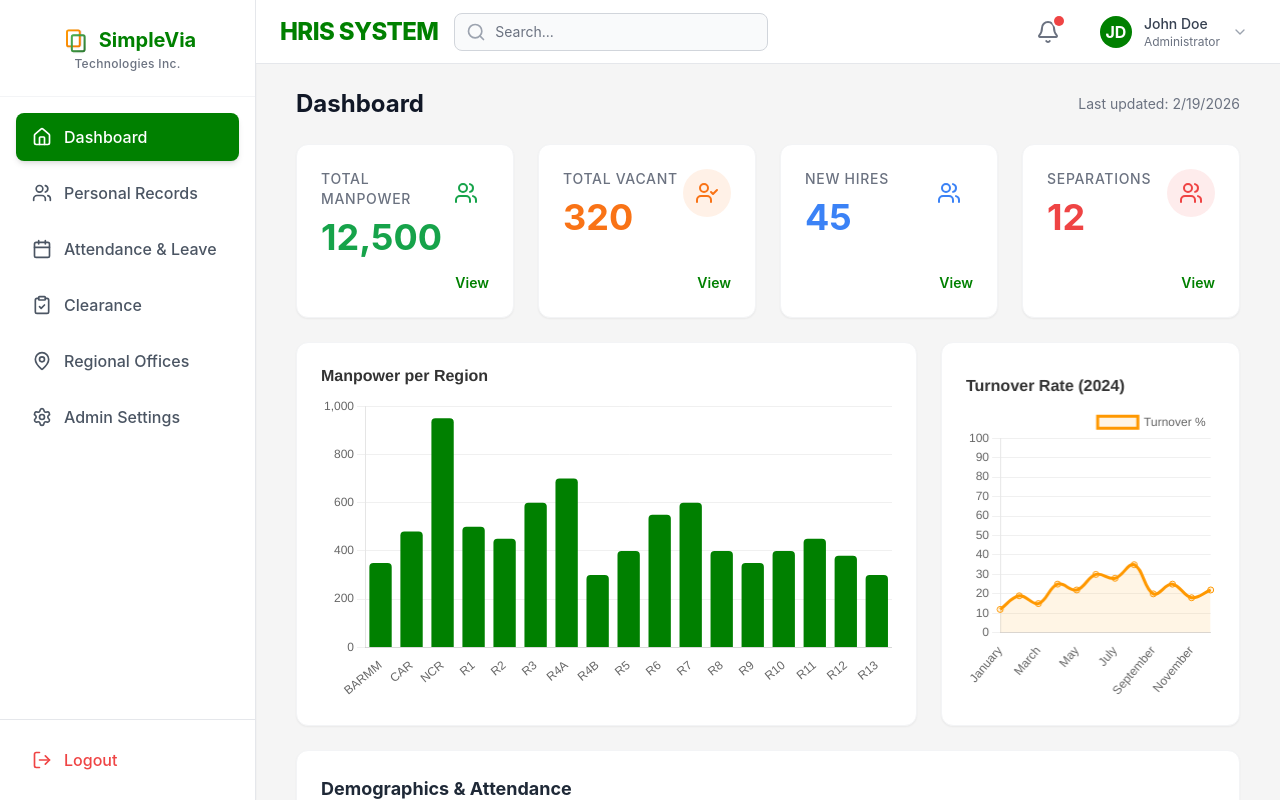
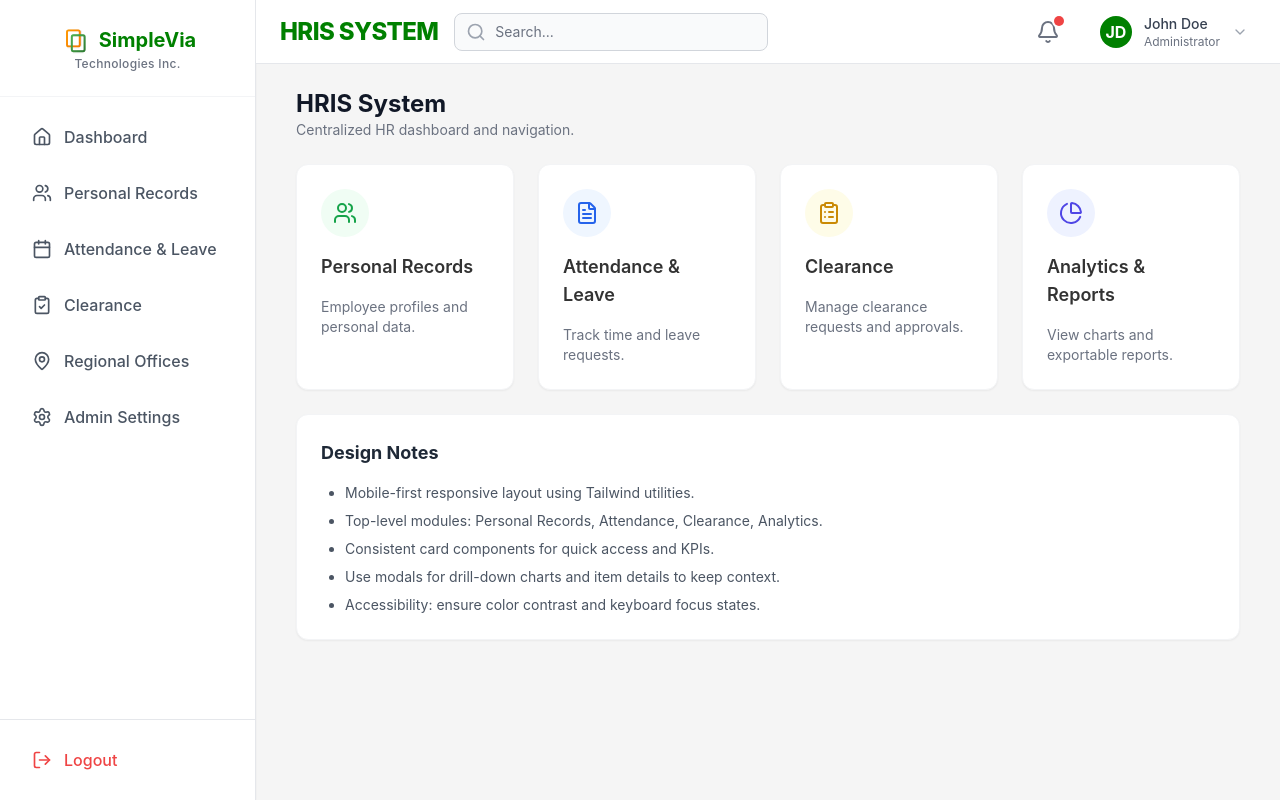
Before and after one commit to Lyndoncatan/SimpleVia-Frontend, a React (Vite) app: page /dashboard/hris in a window 1280 px wide. Before the commit this address led to /dashboard. Built offline with nearby package versions, Linux system fonts and the light colour scheme.

Commit message:
Remove eye action in Attendance; add clearance filtering; scaffold HRISSystem page and route

```diff
--- a/src/App.tsx
+++ b/src/App.tsx
@@ -16,6 +16,9 @@ import ClearanceForm from './pages/clearance/ClearanceForm';
 
 // Regional Offices
 import RegionLayout from './pages/regions/RegionLayout';
+
+// HRIS System
+import HRISSystem from './pages/HRISSystem';
 
 // Admin Settings
 import AdminSettings from './pages/admin/AdminSettings';
@@ -47,6 +50,9 @@ function App() {
           {/* Regional Offices */}
           <Route path="regions" element={<RegionLayout />} />
 
+          {/* HRIS System Overview */}
+          <Route path="hris" element={<HRISSystem />} />
+
           {/* Admin Settings */}
           <Route path="settings" element={<AdminSettings />} />
         </Route>
--- /dev/null
+++ b/src/pages/HRISSystem.tsx
@@ -0,0 +1,54 @@
+import { FC } from 'react';
+import { Users, FileText, ClipboardList, PieChart } from 'lucide-react';
+
+const HRISSystem: FC = () => {
+    return (
+        <div className="space-y-6">
+            <div className="flex items-center justify-between">
+                <div>
+                    <h1 className="text-2xl font-bold text-gray-900">HRIS System</h1>
+                    <p className="text-sm text-gray-500">Centralized HR dashboard and navigation.</p>
+                </div>
+            </div>
+
+            <div className="grid grid-cols-1 sm:grid-cols-2 lg:grid-cols-4 gap-6">
+                <div className="bg-white p-6 rounded-xl shadow-sm border border-gray-100 flex flex-col items-start gap-4">
+                    <div className="p-3 rounded-full bg-green-50 text-green-600"><Users /></div>
+                    <h3 className="text-lg font-semibold">Personal Records</h3>
+                    <p className="text-sm text-gray-500">Employee profiles and personal data.</p>
+                </div>
+
+                <div className="bg-white p-6 rounded-xl shadow-sm border border-gray-100 flex flex-col items-start gap-4">
+                    <div className="p-3 rounded-full bg-blue-50 text-blue-600"><FileText /></div>
+                    <h3 className="text-lg font-semibold">Attendance & Leave</h3>
+                    <p className="text-sm text-gray-500">Track time and leave requests.</p>
+                </div>
+
+                <div className="bg-white p-6 rounded-xl shadow-sm border border-gray-100 flex flex-col items-start gap-4">
+                    <div className="p-3 rounded-full bg-yellow-50 text-yellow-600"><ClipboardList /></div>
+                    <h3 className="text-lg font-semibold">Clearance</h3>
+                    <p className="text-sm text-gray-500">Manage clearance requests and approvals.</p>
+                </div>
+
+                <div className="bg-white p-6 rounded-xl shadow-sm border border-gray-100 flex flex-col items-start gap-4">
+                    <div className="p-3 rounded-full bg-indigo-50 text-indigo-600"><PieChart /></div>
+                    <h3 className="text-lg font-semibold">Analytics & Reports</h3>
+                    <p className="text-sm text-gray-500">View charts and exportable reports.</p>
+                </div>
+            </div>
+
+            <div className="bg-white p-6 rounded-xl shadow-sm border border-gray-100">
+                <h3 className="text-lg font-bold text-gray-800 mb-4">Design Notes</h3>
+                <ul className="list-disc pl-6 text-sm text-gray-600 space-y-2">
+                    <li>Mobile-first responsive layout using Tailwind utilities.</li>
+                    <li>Top-level modules: Personal Records, Attendance, Clearance, Analytics.</li>
+                    <li>Consistent card components for quick access and KPIs.</li>
+                    <li>Use modals for drill-down charts and item details to keep context.</li>
+                    <li>Accessibility: ensure color contrast and keyboard focus states.</li>
+                </ul>
+            </div>
+        </div>
+    );
+};
+
+export default HRISSystem;
--- a/src/pages/attendance/AttendanceTable.tsx
+++ b/src/pages/attendance/AttendanceTable.tsx
@@ -1,4 +1,4 @@
-import { Search, Filter, Calendar, ChevronLeft, ChevronRight, Eye, MoreVertical, Edit, EyeOff, Ban } from 'lucide-react';
+import { Search, Filter, Calendar, ChevronLeft, ChevronRight, MoreVertical, Edit, EyeOff, Ban } from 'lucide-react';
 import { useState, useRef, useEffect } from 'react';
 import { useNavigate } from 'react-router-dom';
 
@@ -137,13 +137,7 @@ const AttendanceTable = () => {
                                 </td>
                                 <td className="px-6 py-4 whitespace-nowrap text-right text-sm font-medium">
                                     <div className="flex justify-end gap-2 relative">
-                                        <button
-                                            onClick={() => navigate(`/dashboard/employee/${employee.id}`)}
-                                            className="text-[var(--color-primary)] hover:text-green-900"
-                                            title="View Details"
-                                        >
-                                            <Eye size={18} />
-                                        </button>
+                                        {/* Eye button removed per request */}
                                         <div className="relative">
                                             <button
                                                 onClick={(e) => { e.stopPropagation(); toggleMenu(employee.id); }}
--- a/src/pages/clearance/ClearanceList.tsx
+++ b/src/pages/clearance/ClearanceList.tsx
@@ -7,6 +7,8 @@ const ClearanceList = () => {
     const navigate = useNavigate();
     const [activeMenu, setActiveMenu] = useState<number | null>(null);
     const menuRef = useRef<HTMLDivElement>(null);
+
+    const [filter, setFilter] = useState<'All' | 'Pending' | 'Approved'>('All');
 
     const clearances = [
         { id: 1, name: 'Dela Cruz, Juan', position: 'Admin Officer', purpose: 'Retirement', status: 'Pending', date: '2024-09-10' },
@@ -62,9 +64,18 @@ const ClearanceList = () => {
             <div className="bg-white rounded-xl shadow-sm border border-gray-100 overflow-visible">
                 <div className="p-4 border-b border-gray-200 flex justify-between items-center">
                     <div className="flex gap-2">
-                        <button className="px-3 py-1 text-sm font-medium bg-gray-100 rounded-lg text-gray-700 hover:bg-gray-200">All</button>
-                        <button className="px-3 py-1 text-sm font-medium text-gray-500 hover:bg-gray-50 rounded-lg">Pending</button>
-                        <button className="px-3 py-1 text-sm font-medium text-gray-500 hover:bg-gray-50 rounded-lg">Approved</button>
+                        <button
+                            onClick={() => setFilter('All')}
+                            className={`px-3 py-1 text-sm font-medium rounded-lg ${filter === 'All' ? 'bg-[var(--color-primary)] text-white' : 'bg-gray-100 text-gray-700 hover:bg-gray-200'}`}
+                        >All</button>
+                        <button
+                            onClick={() => setFilter('Pending')}
+                            className={`px-3 py-1 text-sm font-medium rounded-lg ${filter === 'Pending' ? 'bg-yellow-500 text-white' : 'text-gray-500 hover:bg-gray-50'}`}
+                        >Pending</button>
+                        <button
+                            onClick={() => setFilter('Approved')}
+                            className={`px-3 py-1 text-sm font-medium rounded-lg ${filter === 'Approved' ? 'bg-green-600 text-white' : 'text-gray-500 hover:bg-gray-50'}`}
+                        >Approved</button>
                     </div>
                     <div className="flex gap-2">
                         <div className="relative">
@@ -98,7 +109,14 @@ const ClearanceList = () => {
                         </tr>
                     </thead>
                     <tbody className="bg-white divide-y divide-gray-200">
-                        {clearances.map((item) => (
+                        {clearances
+                            .filter((item) => {
+                                if (filter === 'All') return true;
+                                if (filter === 'Pending') return item.status === 'Pending';
+                                if (filter === 'Approved') return item.status === 'Approved';
+                                return true;
+                            })
+                            .map((item) => (
                             <tr key={item.id} className="hover:bg-gray-50 transition-colors">
                                 <td className="px-6 py-4 whitespace-nowrap">
                                     <div className="flex items-center">
```
